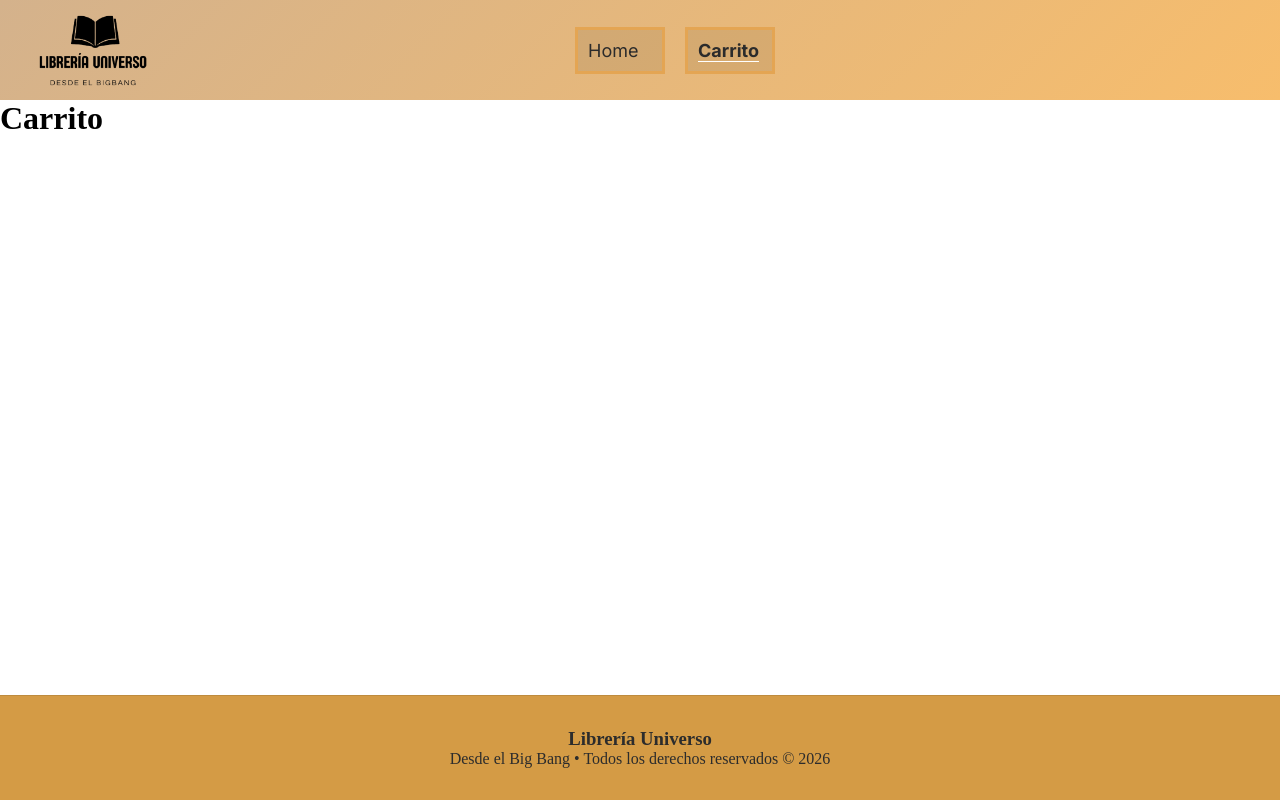
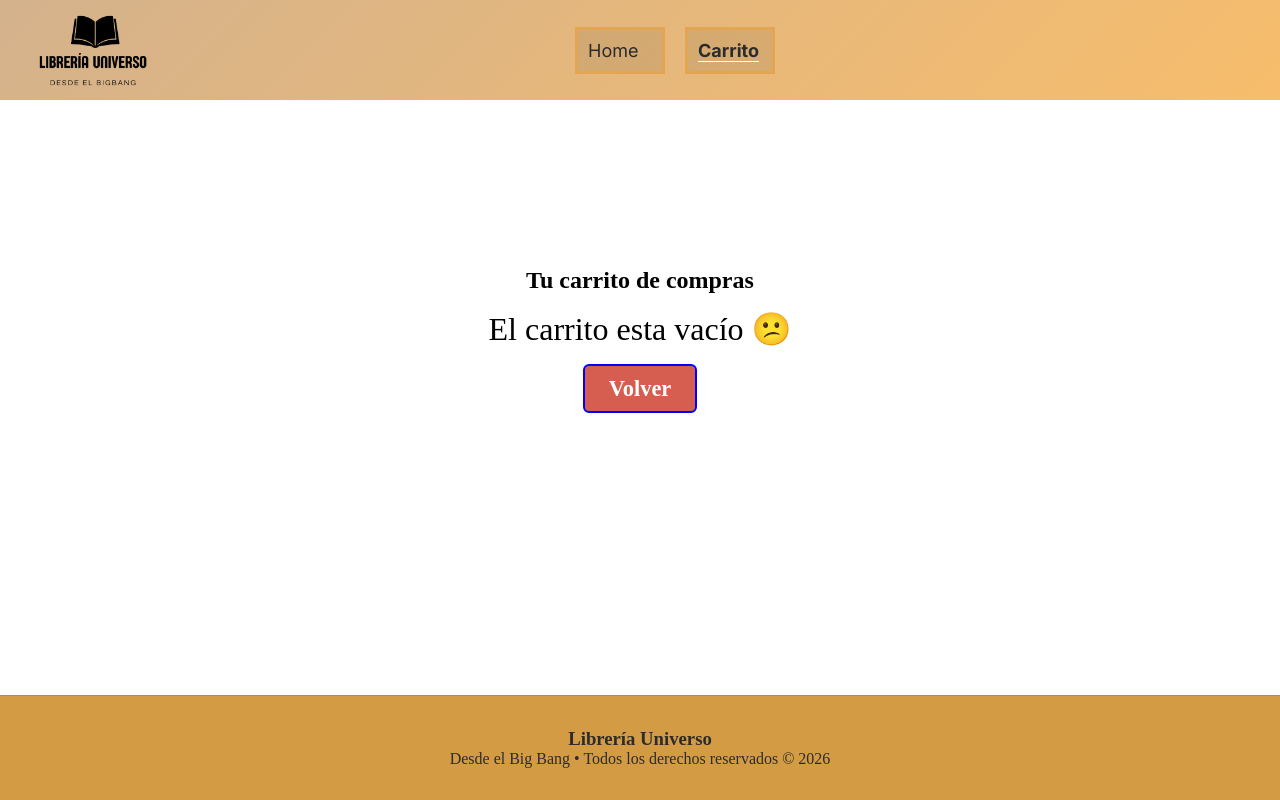
Before and after one commit to cristian03131/preentrega-ecommerce-talento-tech-react, a React (Vite) app: page /preentrega-ecommerce-talento-tech-react/carrito in a window 1280 px wide. Built offline with nearby package versions, Linux system fonts and the light colour scheme; a web font is replaced by a local one.

Commit message:
feat(cart): implementar funcionalidad de carrito de compras, contexto global y rutas

```diff
--- a/src/App.jsx
+++ b/src/App.jsx
@@ -4,6 +4,7 @@ import { Footer } from "./components/Footer/Footer";
 import { Header } from "./components/Header/Header";
 import { ItemListContainer } from "./components/ItemListContainer/ItemListContainer";
 import { ItemDetailContainer } from "./components/ItemDetailContainer/ItemDetailContainer";
+import { CartView } from "./components/Cart/CartView";
 
 function App() {
   return (
@@ -12,7 +13,7 @@ function App() {
       <main>
         <Routes>
           <Route path="/" element={<ItemListContainer />} />
-          <Route path="/carrito" element={<h1>Carrito</h1>} />
+          <Route path="/carrito" element={<CartView />} />
           <Route path="/product/:id" element={<ItemDetailContainer/>} />
           <Route path="/category/:category" element={<ItemListContainer />} />
         </Routes>
--- /dev/null
+++ b/src/components/Cart/Cart.css
@@ -0,0 +1,123 @@
+.cart-container {
+  display: flex;
+  flex-direction: column;
+  width: 100%;
+  justify-content: center;
+  min-height: 60vh;
+  text-align: center;
+  align-items: center;
+}
+
+.cart-items-container {
+  margin: 2rem;
+  display: flex;
+  flex-wrap: wrap;
+  align-items: flex-start;
+  gap: 3rem;
+}
+
+.empty-cart {
+  font-size: 2rem;
+  padding: 1rem;
+}
+
+.cart-actions {
+  display: flex;
+  flex-direction: column;
+}
+
+.cart-actions p {
+  font-size: 2rem;
+  padding: 1rem;
+}
+
+/* Estilo para cada item individual dentro del carrito */
+.cart-item {
+  display: flex;
+  align-items: center;
+  background-color: #ffffff;
+  padding: 1.5rem;
+  border-radius: 8px;
+  box-shadow: 0 4px 12px rgba(0, 0, 0, 0.08);
+  gap: 2rem;
+  width: 100%;
+  max-width: 600px;
+
+}
+
+/* Control estricto del tamaño de la portada del libro en el carrito */
+.cart-item-image {
+  width: 160px;
+  height: 250px;
+  object-fit: cover;
+  border-radius: 4px;
+}
+
+.cart-item-info {
+  flex: 1;
+  display: flex;
+  flex-direction: column;
+  gap: 0.5rem;
+  text-align: left;
+
+}
+
+.cart-item-info h3 {
+  font-size: 1.4rem;
+  font-weight: 700;
+  margin: 0 0 0.5rem 0;
+  color: #2c3e50;
+
+}
+
+.cart-item-price {
+  font-weight: bold;
+  color: #27ae60;
+  font-size: 1.1rem;
+}
+
+.cart-item-info p{
+    font-size: 1.3rem;
+}
+
+
+/* Rediseño completo del botón Eliminar para darle mejor presencia */
+.cart-item .btn.bg-delete {
+  background-color: #e74c3c; /* Un rojo moderno y elegante */
+  color: #ffffff;
+  border: none;
+  padding: 0.6rem 1.2rem; /* Mayor área de clic y comodidad */
+  font-size: 0.95rem;
+  font-weight: 600;
+  border-radius: 6px;
+  cursor: pointer;
+  transition: background-color 0.2s ease, transform 0.1s ease;
+  box-shadow: 0 2px 5px rgba(231, 76, 60, 0.3);
+  margin-top: 1rem;
+}
+
+.cart-item .btn.bg-delete:hover {
+  background-color: #c0392b; /* Tono más oscuro al pasar el cursor */
+  transform: translateY(-1px);
+}
+
+.cart-item .btn.bg-delete:active {
+  transform: translateY(0);
+}
+
+.btn-volver {
+    display: inline-block;
+    font-weight: 600;
+    font-size: 1.4rem;
+    text-decoration: none;
+    padding: 0.6rem 1.5rem; /* El padding hace que el botón se adapte de forma natural al texto */
+    border: solid 2px blue;
+    background-color: #d65e51;
+    color: #ffffff; /* Aseguramos que el texto resalte bien */
+    border-radius: 6px; /* Opcional: una leve curvatura moderna en las esquinas */
+    transition: background-color 0.2s ease;
+}
+
+.btn-volver:hover {
+    background-color: #e00909;
+}
--- /dev/null
+++ b/src/components/Cart/CartItem.jsx
@@ -0,0 +1,27 @@
+import { useCart } from "../../context/CartContext";
+import "./Cart.css"; // O tu archivo de estilos correspondiente
+
+export const CartItem = ({ item }) => {
+  const { removeItem } = useCart();
+
+  return (
+    <div className="cart-item">
+      <img
+        src={`${import.meta.env.BASE_URL}${item.image?.replace(/^\//, '')}`}
+        alt={item.name}
+        className="cart-item-image"
+      />
+      <div className="cart-item-info">
+        <h3>{item.name}</h3>
+        <p>Autor: {item.author}</p>
+        <p className="cart-item-price">Precio: ${item.price}</p>
+      </div>
+      <button
+        className="btn bg-delete primary"
+        onClick={() => removeItem(item.id)}
+      >
+        Eliminar
+      </button>
+    </div>
+  );
+};
--- /dev/null
+++ b/src/components/Cart/CartList.jsx
@@ -0,0 +1,14 @@
+import { useCart } from "../../context/CartContext";
+import { CartItem } from "./CartItem";
+
+export const CartList = () => {
+  const { cart } = useCart();
+
+  return (
+    <div className="cart-items-container">
+      {cart.map((element) => (
+        <CartItem item={element} key={element.id} />
+      ))}
+    </div>
+  );
+};
--- /dev/null
+++ b/src/components/Cart/CartSummary.jsx
@@ -0,0 +1,16 @@
+import { useCart } from "../../context/CartContext";
+
+export const CartSummary = () => {
+  const { getCartTotal, checkout } = useCart();
+
+  const total = getCartTotal();
+
+  return (
+    <>
+      <p>TOTAL A PAGAR:👉 ${total} </p>
+      <button className="btn bg-success primary" onClick={checkout}>
+        FINALIZAR COMPRA
+      </button>
+    </>
+  );
+};
--- /dev/null
+++ b/src/components/Cart/CartView.jsx
@@ -0,0 +1,29 @@
+import { useCart } from "../../context/CartContext";
+import "./Cart.css";
+import { CartList } from "./CartList";
+import { CartSummary } from "./CartSummary";
+import { Link } from "react-router-dom";
+
+export const CartView = () => {
+  const { cart } = useCart();
+
+  return (
+    <section className="cart-container">
+      <h1>Tu carrito de compras</h1>
+
+      {cart.length ? (
+        <>
+          <CartList />
+          <CartSummary />
+        </>
+      ) : (
+        <>
+          <p className="empty-cart">El carrito esta vacío 😕</p>
+          <Link className="btn primary bg-primary btn-volver" to={"/"}>
+            Volver
+          </Link>
+        </>
+      )}
+    </section>
+  );
+};
--- a/src/components/Item/Item.jsx
+++ b/src/components/Item/Item.jsx
@@ -1,6 +1,6 @@
 import styles from "./Item.module.css";
 
-export const Item = ({ name, author, price, image, editorial, year }) => {
+export const Item = ({ name, author, price, image, editorial, year, children }) => {
   return (
     <article className={styles.card}>
       <img src={`${import.meta.env.BASE_URL}${image.replace(/^\//, '')}`} alt={name} />
@@ -8,6 +8,8 @@ export const Item = ({ name, author, price, image, editorial, year }) => {
       <p className={styles.author}>Autor: {author}</p>
       <p className={styles.editorial}>Editorial: {editorial} ({year})</p>
       <p className={styles.price}>${price}</p>
+
+      {children}
     </article>
   );
 };
--- a/src/components/ItemDetail/ItemDetail.jsx
+++ b/src/components/ItemDetail/ItemDetail.jsx
@@ -1,6 +1,12 @@
 import styles from "./ItemDetail.module.css";
+import { useCart } from "../../context/CartContext"; // 1. Importamos el hook del carrito
 
 export const ItemDetail = ({ image, id, name, author, editorial, year, description, price, category }) => {
+    const { addItem } = useCart(); // 2. Extraemos la función addItem
+
+
+    const item = { image, id, name, author, editorial, year, description, price, category };
+
     return(
         <article className={styles.itemDetail}>
             {/* Columna de la imagen */}
@@ -22,7 +28,13 @@ export const ItemDetail = ({ image, id, name, author, editorial, year, descripti
 
                 <div className={styles.price}>${price}</div>
 
-                <button className={styles.button}>Agregar al carrito</button>
+                {/* 3. Conectamos el botón con el evento onClick */}
+                <button
+                    className={styles.button}
+                    onClick={() => addItem(item)}
+                >
+                    Agregar al carrito
+                </button>
             </div>
         </article>
     );
--- a/src/components/Nav/Nav.jsx
+++ b/src/components/Nav/Nav.jsx
@@ -1,7 +1,12 @@
 import {NavLink} from "react-router-dom";
 import styles from "./Nav.module.css"
+import { useCart } from "../../context/CartContext";
 
 export const Nav = () => {
+
+  const { getTotalItems } = useCart();
+  const totalItems = getTotalItems();
+
   return (
     <nav>
       <ul className={styles.ul}>
@@ -10,7 +15,9 @@ export const Nav = () => {
 
         </li>
         <li>
-         <NavLink to="/carrito" className={({isActive}) => isActive ? `${styles.navLink} ${styles.active}` : styles.navLink}>Carrito</NavLink>
+         <NavLink to="/carrito" className={({isActive}) => isActive ? `${styles.navLink} ${styles.active}` : styles.navLink}>
+            Carrito {totalItems > 0 && <span className={styles.badge}>{totalItems}</span>}
+          </NavLink>
         </li>
       </ul>
     </nav>
--- a/src/main.jsx
+++ b/src/main.jsx
@@ -3,12 +3,15 @@ import { createRoot } from 'react-dom/client'
 import './index.css'
 import App from './App.jsx'
 import { BrowserRouter } from "react-router-dom";
+import { CartProvider } from "./context/CartContext.jsx";
 
 
 createRoot(document.getElementById('root')).render(
   <StrictMode>
     <BrowserRouter basename='/preentrega-ecommerce-talento-tech-react/'>
-      <App />
+     <CartProvider>
+        <App />
+      </CartProvider>
     </BrowserRouter>
   </StrictMode>,
 )
```
